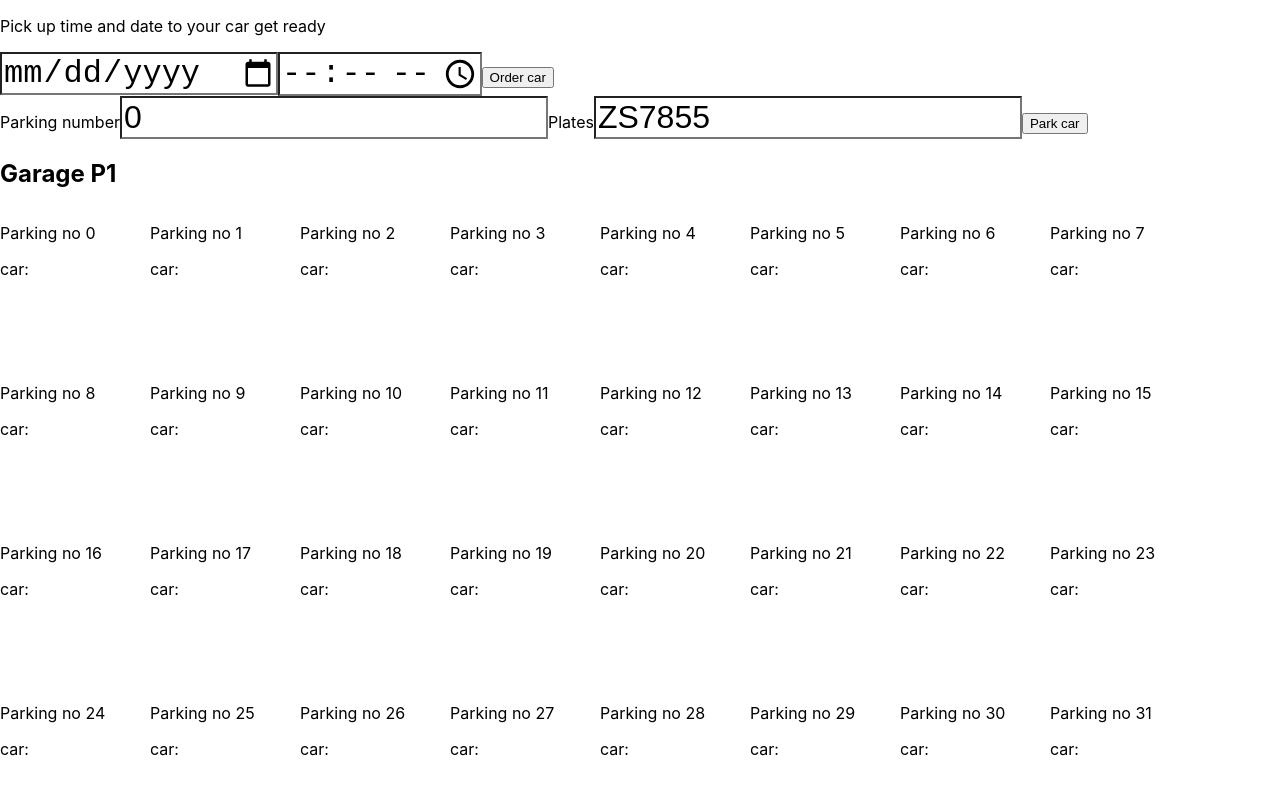
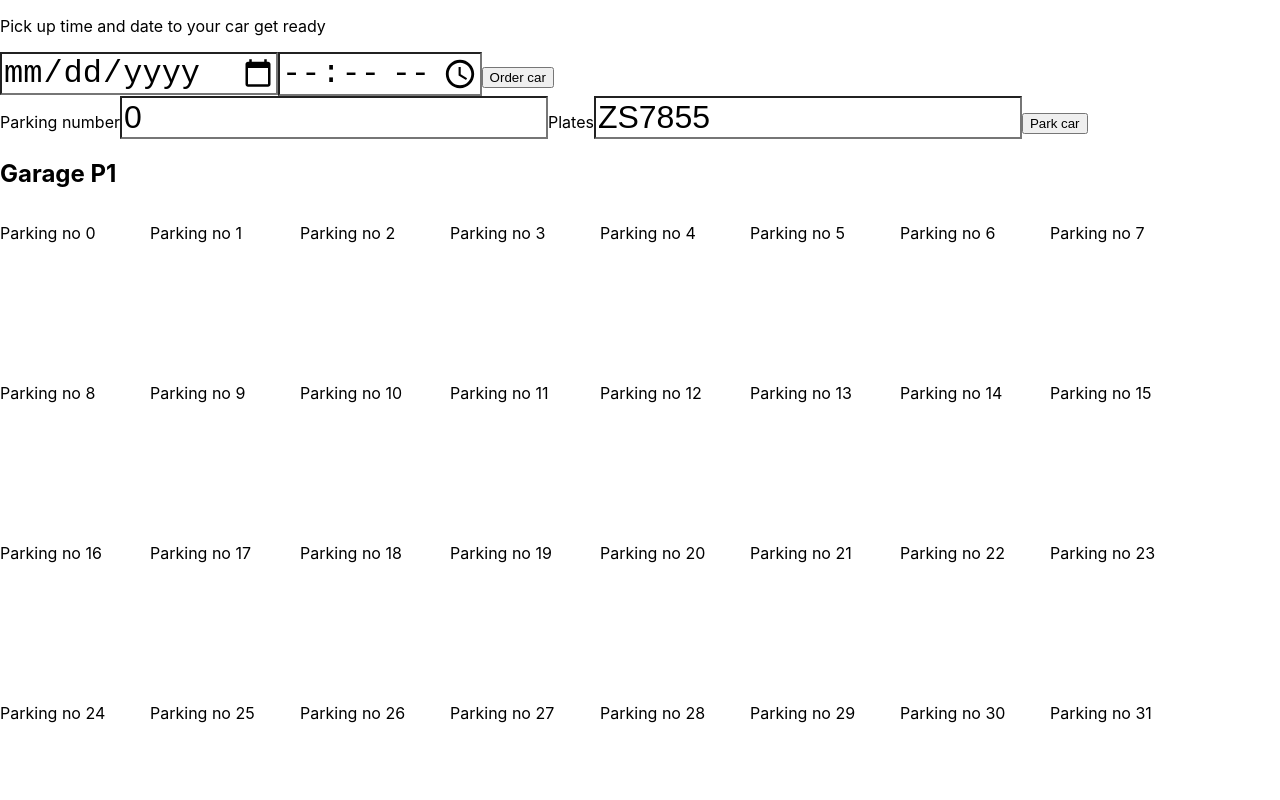
Before and after one commit to wjaqbo/parking, a React (Create React App) app: page / in a window 1280 px wide. Shown: the top 800 px of the page. Built offline with nearby package versions, Linux system fonts and the light colour scheme.

Commit message:
Parking car functionality

```diff
--- a/src/App.js
+++ b/src/App.js
@@ -44,8 +44,9 @@ function App() {
     e.preventDefault();
     const parkingConfirmed = window.confirm(`Are you sure to park you car ${car} at place number ${parkingNumber}`)
     if(parkingConfirmed) {
-    console.log('parking number', parkingNumber);
-    console.log('car', car);
+      const newParkingState = [...parkedCars]
+      newParkingState[parkingNumber] = {id: parkingNumber, plates: car};
+      setParkedCars(newParkingState);
     }
 }
   const handleParkingChange = e => {
--- a/src/components/Garage.js
+++ b/src/components/Garage.js
@@ -7,7 +7,7 @@ const Garage = ({parkedCars}) => {
       {parkedCars.map((element, index) => (
         <div className="parking-place bg-gray-200 cursor-pointer p-2" key={index}>
           <p className="font-bold text-xs">Parking no {index}</p>
-          <p>car: {element.plates}</p>
+          <p className="uppercase font-bold text-2xl">{element.plates}</p>
         </div>
       ))}
     </div>
--- a/src/components/ParkingCarForm.js
+++ b/src/components/ParkingCarForm.js
@@ -7,7 +7,7 @@ export const ParkingCarForm = ({handleSubmit, handleChange, car, parkingNumber})
                 <label>Parking number</label>
                 <input name="parkingnumber" type="number" value={parkingNumber} onChange={handleChange} />
                 <label>Plates</label>
-                <input name="car" type="text" value={car} onChange={handleChange}/>
+                <input name="car" type="text" value={car} onChange={handleChange} className="uppercase"/>
                 <button className="bg-blue-400 py-5 px-10 border-r-2 text-white font-bold text-2xl">Park car</button>
             </form>
         </div>
```
